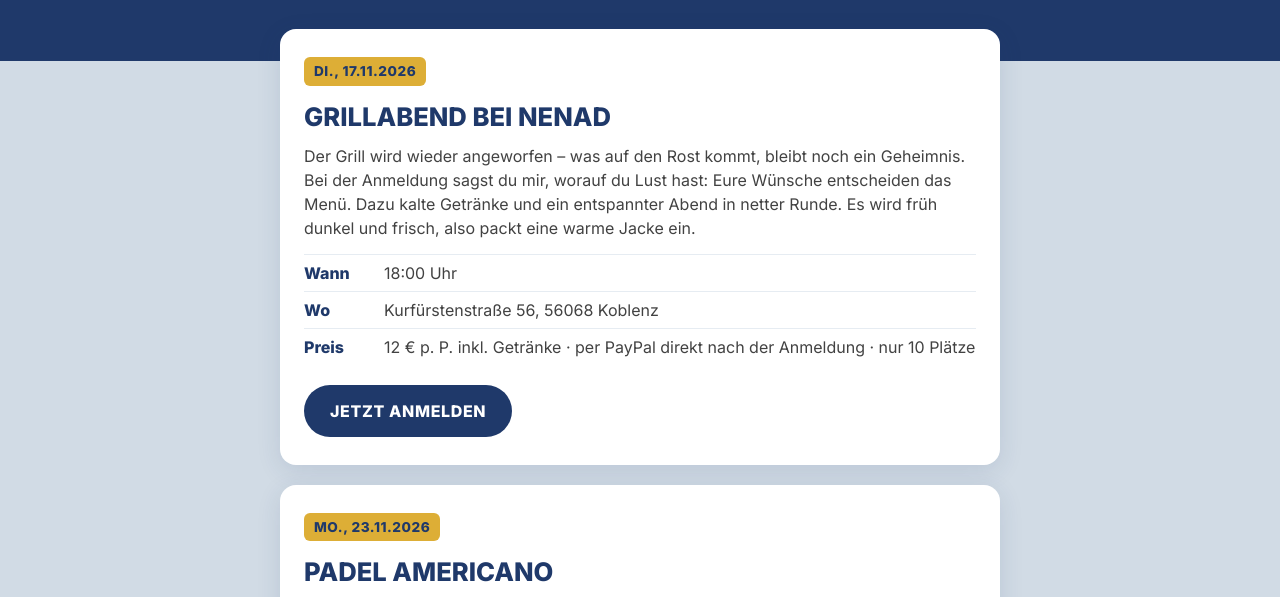
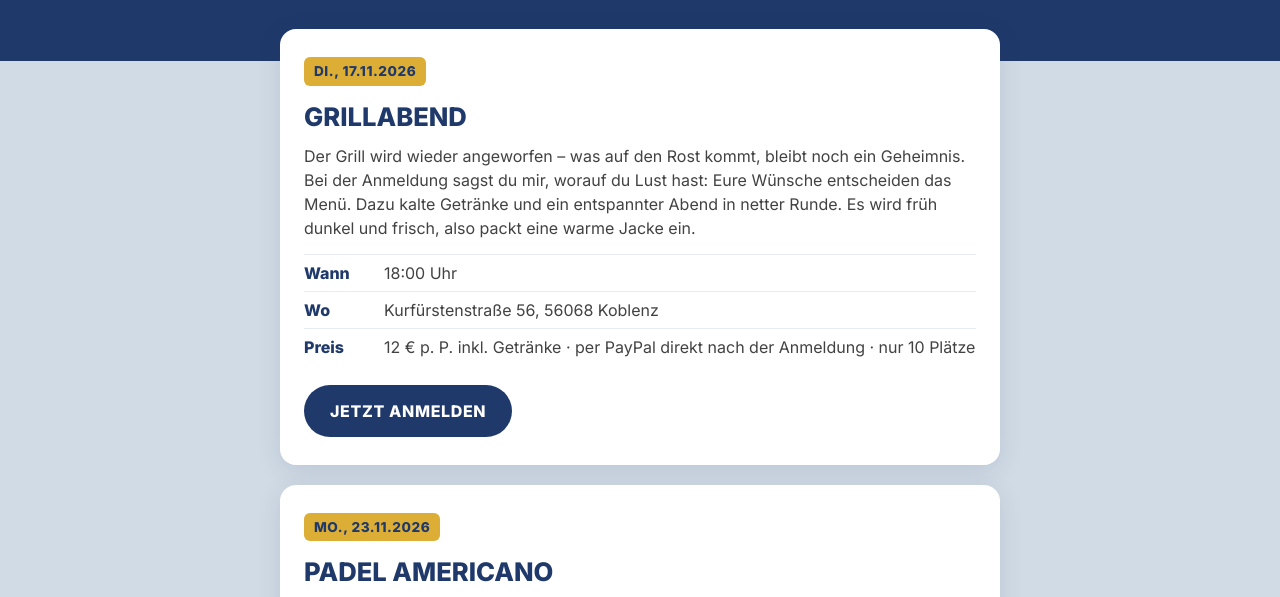
Before and after one commit to nenadslis/events, a plain HTML site: page index.html in a window 1280 px wide. Shown: the part 155-752 px from the top of the page. Drawn offline with Linux system fonts and the light colour scheme; no server answers.

Commit message:
Titel: Grillabend Co-Authored-By: Claude Opus 5.5 <noreply@anthropic.com> Claude-Session: https://claude.ai/code/session_01UcKL171oTAs3hjHtQvR9aC

```diff
--- a/index.html
+++ b/index.html
@@ -131,7 +131,7 @@
       max: 10,
       fewAt: 5,
       date: "2026-11-17",
-      title: "Grillabend bei Nenad",
+      title: "Grillabend",
       text: "Der Grill wird wieder angeworfen – was auf den Rost kommt, bleibt noch ein Geheimnis. Bei der Anmeldung sagst du mir, worauf du Lust hast: Eure Wünsche entscheiden das Menü. Dazu kalte Getränke und ein entspannter Abend in netter Runde. Es wird früh dunkel und frisch, also packt eine warme Jacke ein.",
       time: "18:00 Uhr",
       place: "Kurfürstenstraße 56, 56068 Koblenz",
@@ -145,7 +145,7 @@
       max: 10,
       fewAt: 5,
       date: "2026-11-24",
-      title: "Grillabend bei Nenad",
+      title: "Grillabend",
       text: "Der Grill wird wieder angeworfen – was auf den Rost kommt, bleibt noch ein Geheimnis. Bei der Anmeldung sagst du mir, worauf du Lust hast: Eure Wünsche entscheiden das Menü. Dazu kalte Getränke und ein entspannter Abend in netter Runde. Es wird früh dunkel und frisch, also packt eine warme Jacke ein.",
       time: "18:00 Uhr",
       place: "Kurfürstenstraße 56, 56068 Koblenz",
```
